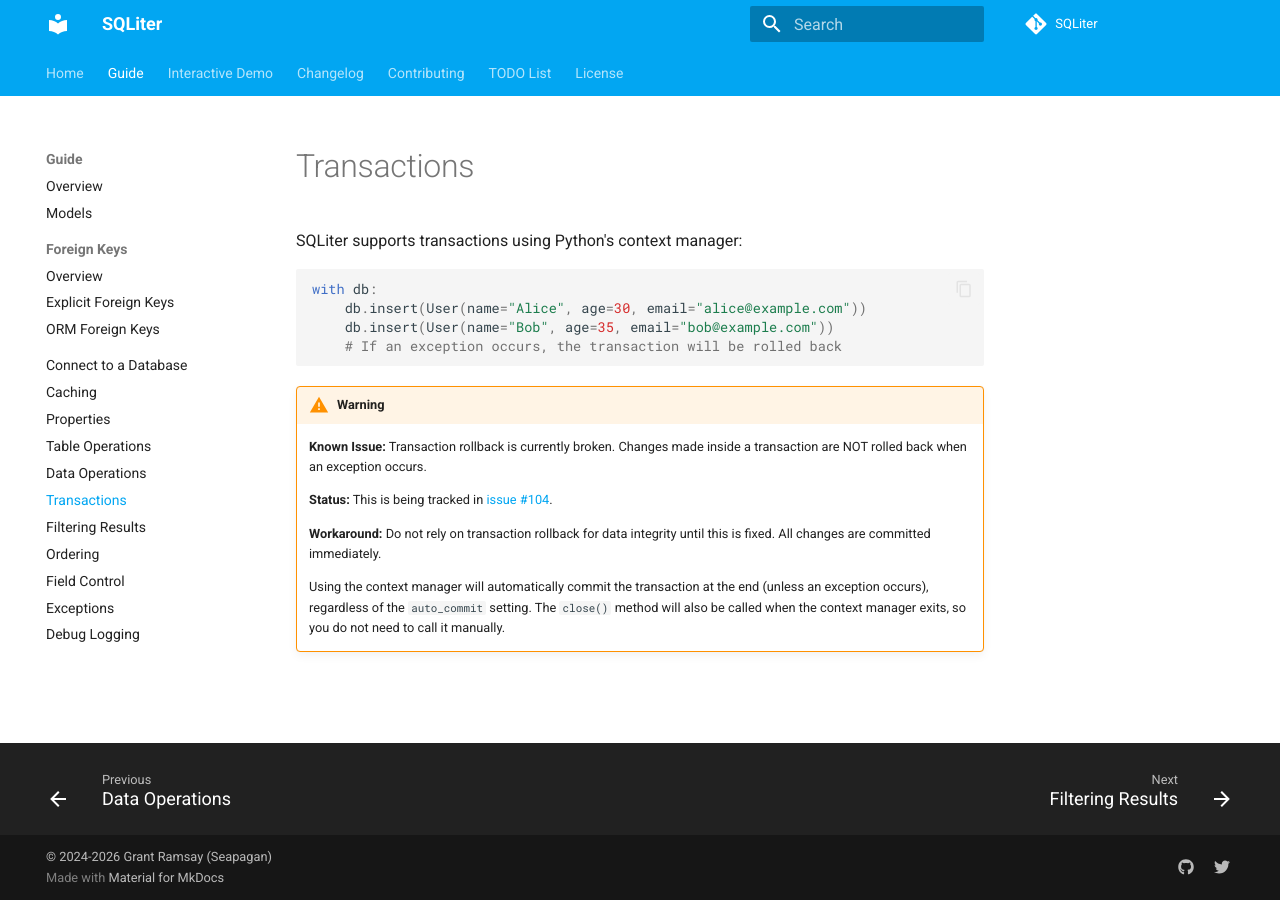
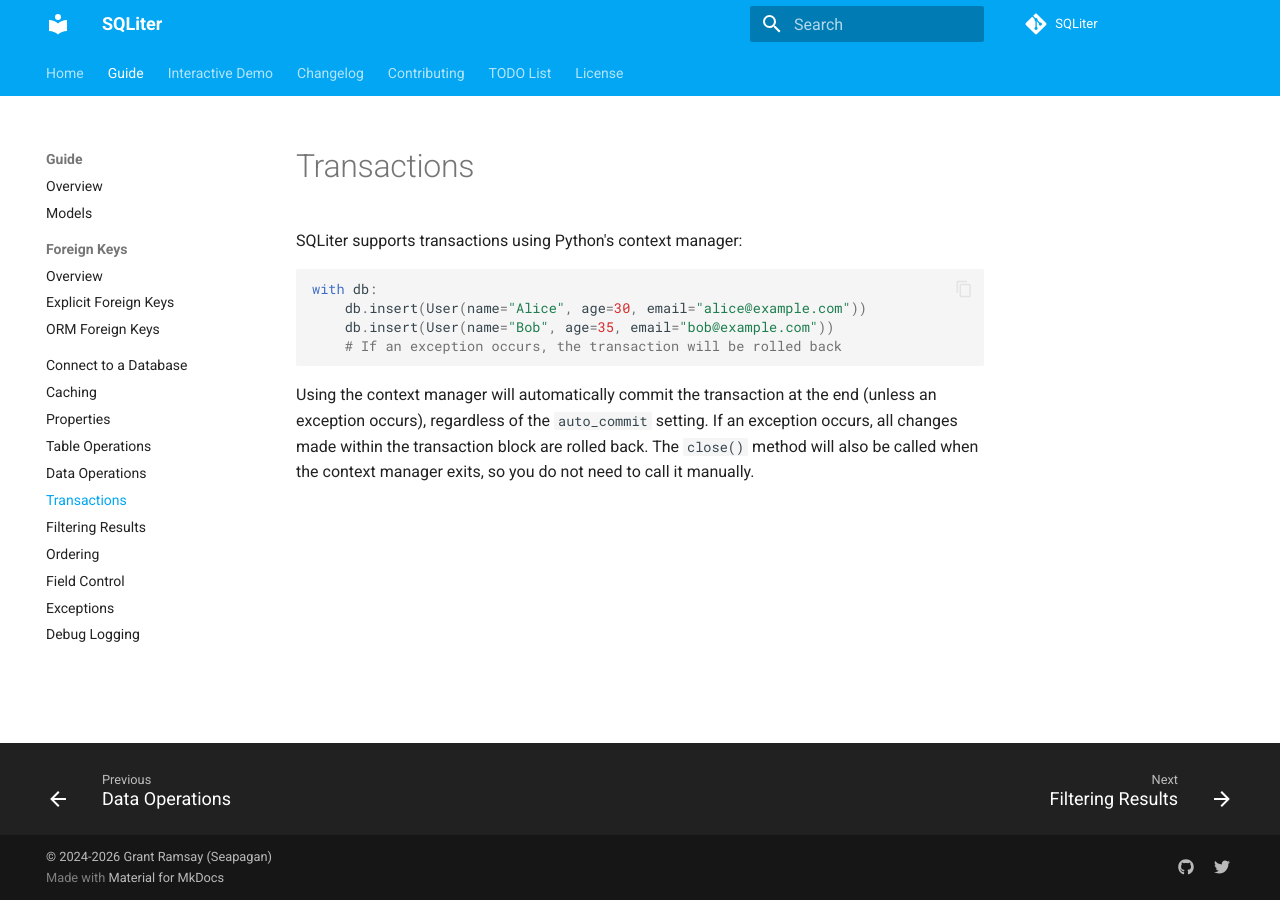
Before and after one commit to seapagan/sqliter-py, an MkDocs documentation site: the page built from docs/guide/transactions.md, in a window 1280 px wide. Built offline with MkDocs 1.6.1 and Material for MkDocs 9.7.7, drawn with Linux system fonts in a browser that asks for light colours; plug-ins that fetch from the network failed and are left out; comment, search, counter and statistics services are not loaded.

Commit message:
docs: remove transaction rollback bug notes
Remove warnings and bug notes from documentation and demo code now that
the transaction rollback issue has been fixed.

- docs/guide/transactions.md: Remove known issue warning
- docs/tui-demo/transactions.md: Remove warning and limitation notes
- sqliter/tui/demos/transactions.py: Update demo to show correct behavior

````diff
--- a/docs/guide/transactions.md
+++ b/docs/guide/transactions.md
@@ -9,16 +9,8 @@ with db:
     # If an exception occurs, the transaction will be rolled back
 ```
 
-> [!WARNING]
-> **Known Issue:** Transaction rollback is currently broken. Changes made
-> inside a transaction are NOT rolled back when an exception occurs.
->
-> **Status:** This is being tracked in [issue #104](https://github.com/seapagan/sqliter-py/issues/104).
->
-> **Workaround:** Do not rely on transaction rollback for data integrity until
-> this is fixed. All changes are committed immediately.
->
-> Using the context manager will automatically commit the transaction at the end
-> (unless an exception occurs), regardless of the `auto_commit` setting. The
-> `close()` method will also be called when the context manager exits, so you
-> do not need to call it manually.
+Using the context manager will automatically commit the transaction at the end
+(unless an exception occurs), regardless of the `auto_commit` setting. If an
+exception occurs, all changes made within the transaction block are rolled back.
+The `close()` method will also be called when the context manager exits, so you
+do not need to call it manually.
````
Also changed, not shown: docs/tui-demo/transactions.md (+2 -8 lines), 1 other file.
